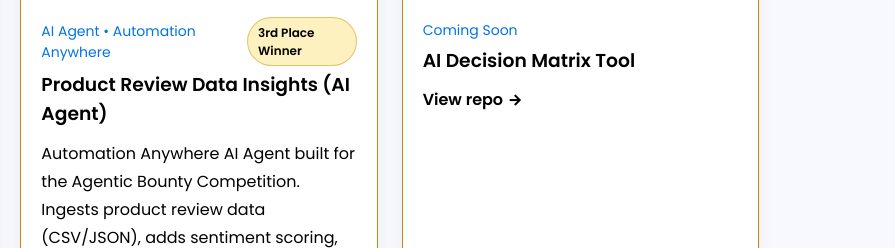
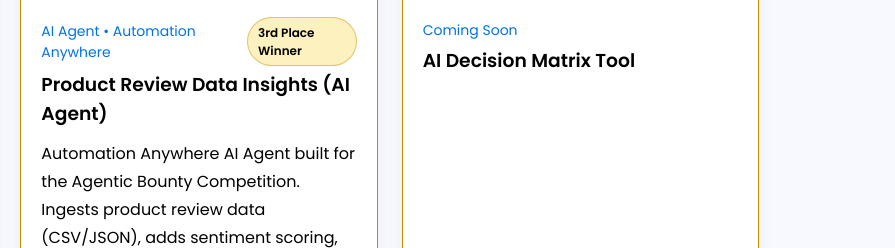
Before and after one commit to HappyCampr/Jenna-Portfolio, a plain HTML site: page index.html in a window 1280 px wide. Shown: the part 3092-3340 px from the top of the page, 385-1280 px from the left. Drawn offline with nearby package versions, Linux system fonts and the light colour scheme.

Commit message:
Comment out repository link in index.html
Commented out the link to the repository for the AI Decision Matrix Tool.

```diff
--- a/index.html
+++ b/index.html
@@ -336,9 +336,9 @@
                 <div class="projects__data">
                 <span class="projects__subtitle">Coming Soon</span>
                 <h3 class="projects__title">AI Decision Matrix Tool</h3>
-                <a class="projects__button" href="#" target="_blank" rel="noreferrer">
+                <!-- <a class="projects__button" href="#" target="_blank" rel="noreferrer">
                     View repo <i class="ri-arrow-right-line"></i>
-                </a>
+                </a> -->
                 </div>
             </article>
             </div>
```
